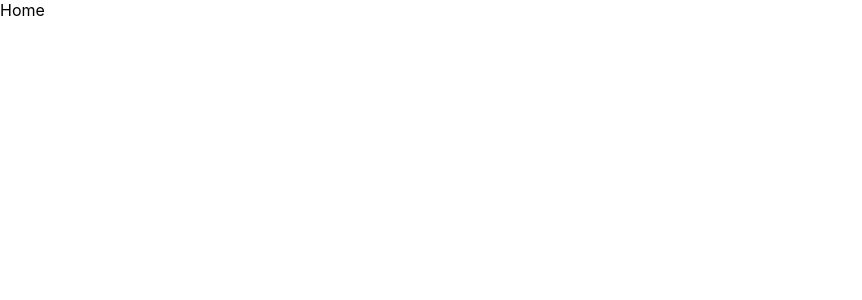
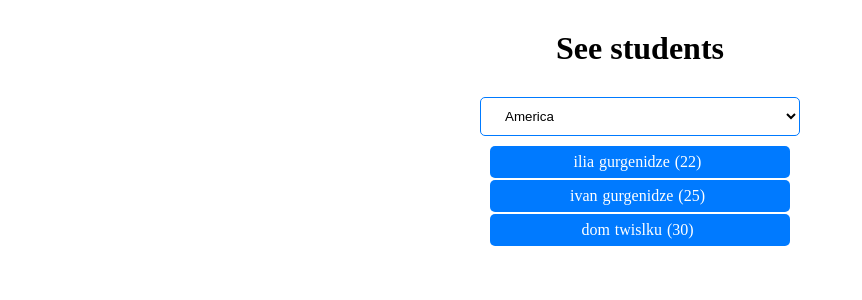
Before and after one commit to scientiststwin/students-front, a React (Create React App) app: page /home in a window 1280 px wide. Shown: the top 300 px of the page, without its empty margins (0-862 px from the left). Built offline with nearby package versions, Linux system fonts and the light colour scheme.

Commit message:
feat: home page and its componenets was completed

```diff
--- /dev/null
+++ b/src/componenets/dropdown/dropdown.jsx
@@ -0,0 +1,29 @@
+import React from "react";
+import classes from "./dropdown.module.css";
+import PropTypes from "prop-types";
+
+const Dropdown = (props) => {
+  const onSelectHandler = (item) => {
+    const value = item.target.value;
+    props.onChange(value);
+  };
+
+  return (
+    <div className={classes.main}>
+      <select onChange={onSelectHandler}>
+        {props.options.map((option) => (
+          <option key={option} value={option}>
+            {option}
+          </option>
+        ))}
+      </select>
+    </div>
+  );
+};
+
+export default Dropdown;
+
+Dropdown.propTypes = {
+  options: PropTypes.arrayOf(PropTypes.string),
+  onChange: PropTypes.func,
+};
--- /dev/null
+++ b/src/componenets/dropdown/dropdown.module.css
@@ -0,0 +1,21 @@
+.main {
+  display: flex;
+  flex-direction: row;
+  justify-content: center;
+  align-items: center;
+  max-width: 500px;
+  height: 100%;
+}
+
+.main select {
+  width: 100%;
+  outline: none;
+  border-radius: 5px;
+  padding: 10px 20px;
+  border: 1px solid #007aff;
+  background-color: #fff;
+}
+
+.main select:focus {
+  border: 1px solid #007aff;
+}
--- /dev/null
+++ b/src/componenets/userList/user/user.jsx
@@ -0,0 +1,21 @@
+import React from "react";
+import PropTypes from "prop-types";
+import Classes from "./user.module.css";
+
+const User = (props) => {
+  return (
+    <div className={Classes.main}>
+      <div>{props.first_name}</div>
+      <div>{props.last_name}</div>
+      <div>({props.age})</div>
+    </div>
+  );
+};
+
+export default User;
+
+User.propTypes = {
+  first_name: PropTypes.string,
+  last_name: PropTypes.string,
+  age: PropTypes.number,
+};
--- /dev/null
+++ b/src/componenets/userList/user/user.module.css
@@ -0,0 +1,17 @@
+.main {
+  display: flex;
+  flex-direction: row;
+  justify-content: center;
+  align-items: center;
+
+  border-radius: 5px;
+  padding: 7px 5px;
+  max-width: 500px;
+
+  background-color: #007aff;
+  color: #fff;
+}
+
+.main > * {
+  margin-right: 5px;
+}
--- /dev/null
+++ b/src/componenets/userList/userList.jsx
@@ -0,0 +1,32 @@
+import React from "react";
+import User from "./user/user";
+import PropTypes from "prop-types";
+import Classes from "./userList.module.css";
+
+const UserList = (props) => {
+  return (
+    <div className={Classes.main}>
+      {props.users.map((user) => (
+        <User
+          key={user.id}
+          first_name={user.first_name}
+          last_name={user.last_name}
+          age={user.age}
+        />
+      ))}
+    </div>
+  );
+};
+
+export default UserList;
+
+UserList.propTypes = {
+  users: PropTypes.arrayOf(
+    PropTypes.shape({
+      id: PropTypes.number,
+      first_name: PropTypes.string,
+      last_name: PropTypes.string,
+      age: PropTypes.number,
+    })
+  ),
+};
--- /dev/null
+++ b/src/componenets/userList/userList.module.css
@@ -0,0 +1,7 @@
+.main {
+  padding: 10px;
+}
+
+.main > * + * {
+  margin-top: 2px;
+}
--- a/src/pages/home/home.jsx
+++ b/src/pages/home/home.jsx
@@ -1,7 +1,25 @@
 import React from "react";
+import Classes from "./home.module.css";
+import Dropdown from "../../componenets/dropdown/dropdown";
+import UserList from "../../componenets/userList/userList";
 
 const Home = () => {
-  return <div>Home</div>;
+  const options = ["America", "Georgia", "Iraq", "Armnia", "lebanan"];
+  const users = [
+    { id: 1, first_name: "ilia", last_name: "gurgenidze", age: 22 },
+    { id: 2, first_name: "ivan", last_name: "gurgenidze", age: 25 },
+    { id: 3, first_name: "dom", last_name: "twislku", age: 30 },
+  ];
+  return (
+    <div className={Classes.main}>
+      <h1>See students</h1>
+
+      <div className={Classes.users}>
+        <Dropdown options={options} />
+        <UserList users={users} />
+      </div>
+    </div>
+  );
 };
 
 export default Home;
--- /dev/null
+++ b/src/pages/home/home.module.css
@@ -0,0 +1,16 @@
+.main {
+  display: flex;
+  flex-direction: column;
+  /* justify-content: center; */
+  align-items: center;
+  font-family: serif;
+}
+
+.main > h1 {
+  padding: 30px 0;
+  margin: auto;
+}
+
+.users {
+  width: 25%;
+}
```
